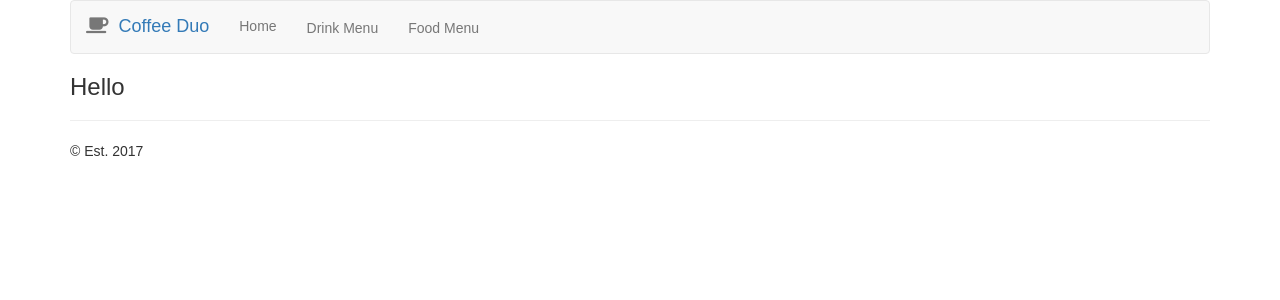
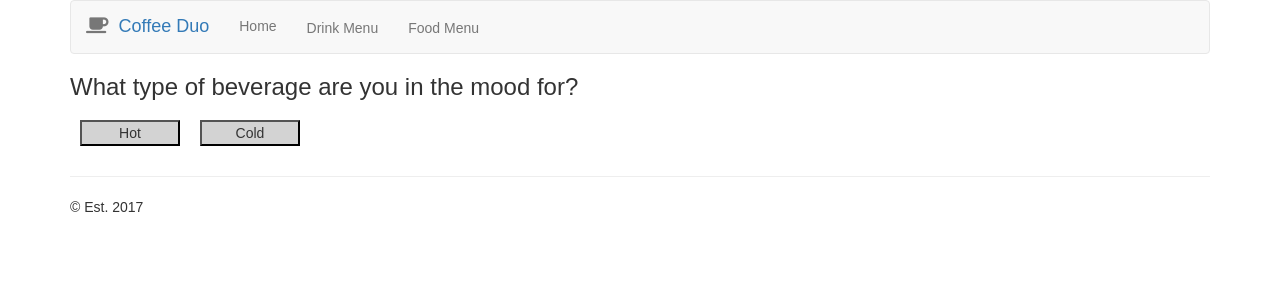
Before and after one commit to martinezk/coffee-duo, a React (Create React App) app: page / in a window 1280 px wide. Shown: the top 300 px of the page. Built offline with nearby package versions, Linux system fonts and the light colour scheme.

Commit message:
working on quiz

```diff
--- a/src/PairingQuiz.js
+++ b/src/PairingQuiz.js
@@ -26,10 +26,7 @@ class PairingQuiz extends React.Component {
       component = <p>Error loading items</p>;
     } else if (this.props.isLoading) {
       component = <p>Loading...</p>;
-    } else if (this.props.typeHot) {
-      component = <Pairing />;
-    }
-    else {
+    } else {
       component = <Question callback={this.pairingQuizQuestion}/>;
     }
     //else if statement for final pairing
```
